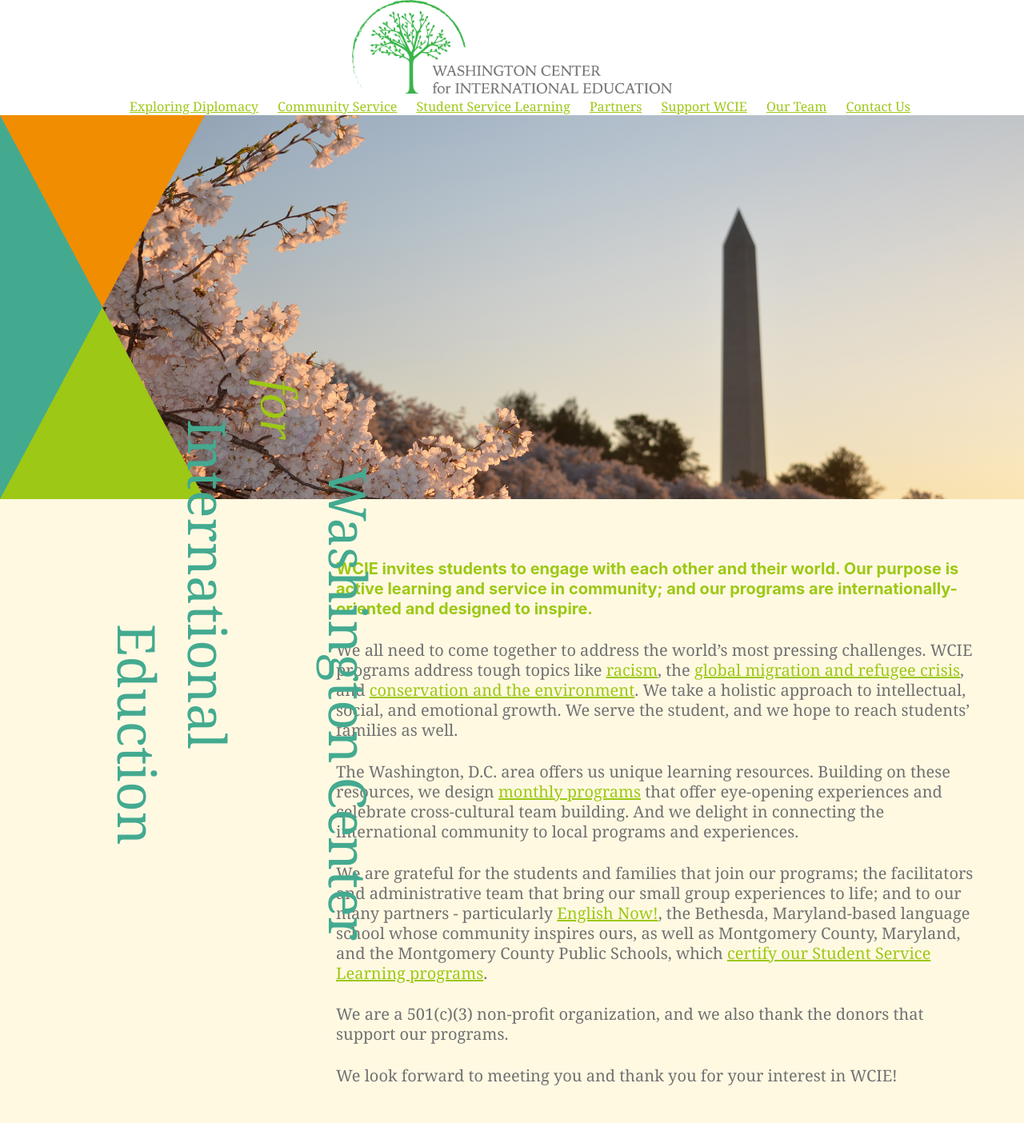
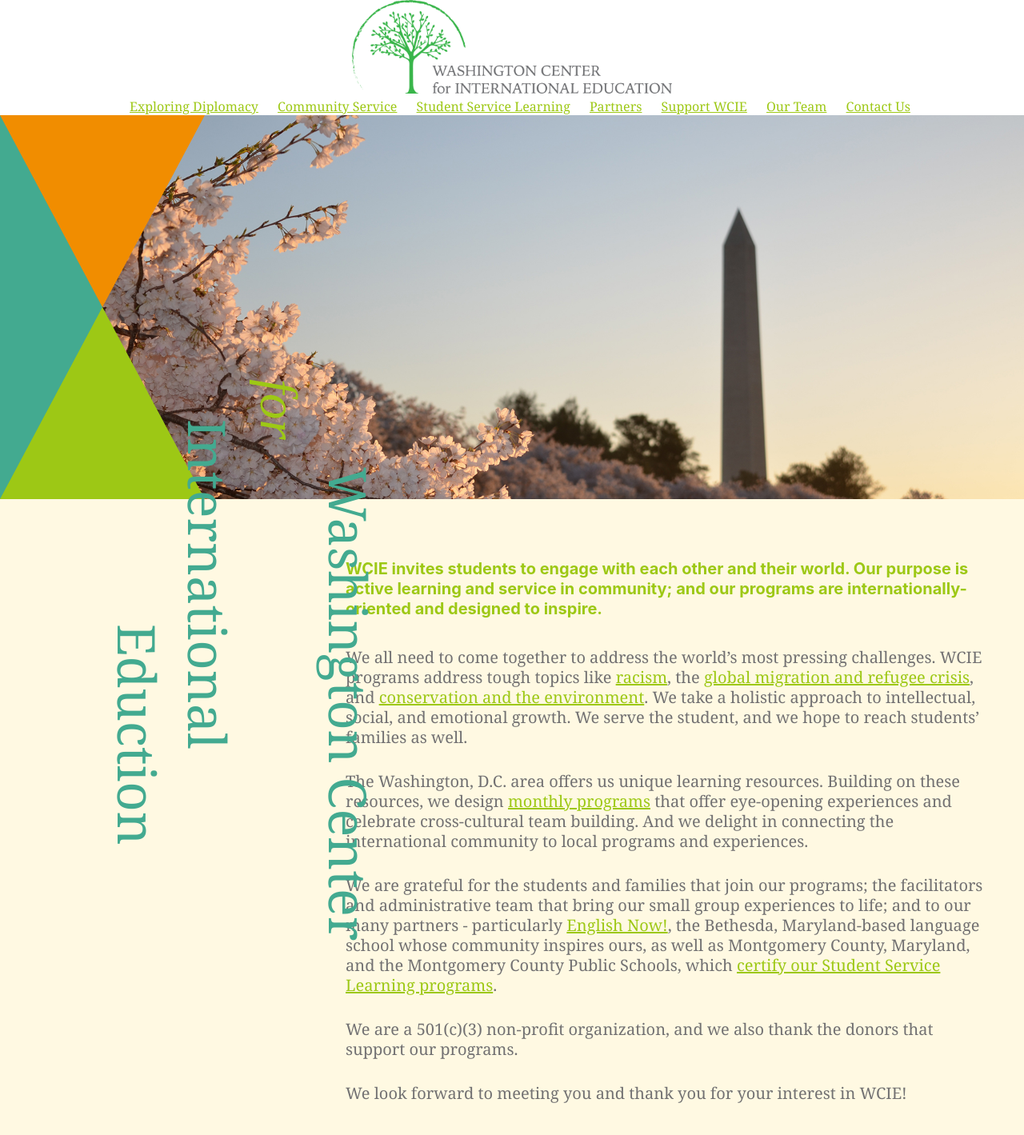
Before and after one commit to washingtoncie/washingtoncie.github.io, a Jekyll site: the page built from index.md, in a window 1280 px wide. Shown: the whole page at 80% size. Built offline with Jekyll 4.4.1, drawn with Linux system fonts in a browser that asks for light colours.

Commit message:
Fix some grid styling issues and add it to community service page

```diff
--- a/css/grid.css
+++ b/css/grid.css
@@ -1,8 +1,8 @@
 main {
     display: grid;
     width: 100%;
-    grid-template-columns: [callout] 3fr [article] 7fr;
-    grid-auto-flow: row;
+    grid-template-columns: [callout] 3fr [article] 7fr [end];
+    grid-auto-flow: row dense;
     padding: 40px 50px;
     gap: 20px 40px;
 }
@@ -19,6 +19,11 @@
     grid-column: callout / article;
     text-align: right;
     justify-self: right;
+    width: 100%;
+}
+
+.callout > * {
+    width: 100%;
 }
 
 @media only screen and (max-width: 900px) {
--- a/css/index.css
+++ b/css/index.css
@@ -14,6 +14,7 @@
     justify-self: center;
     height: var(--site-title-height);
     transform: translateY(-225px);
+    width: auto;
 }
 
 span.site-title > .line {
--- a/css/main.css
+++ b/css/main.css
@@ -23,6 +23,7 @@
 }
 h1, h2, h3, h4, h5, h6 {
     font-family: var(--sans);
+    margin-bottom: 15px;
 }
 h1 {
     color: white;
@@ -39,6 +40,9 @@
 p {
     color: var(--text-color);
     line-height: 1.25;
+}
+p:not(:last-child) {
+    margin-bottom: 10px;
 }
 nav {
     position: relative;
```
Also changed, not shown: _pages/community-service/index.md (+13 -6 lines).
